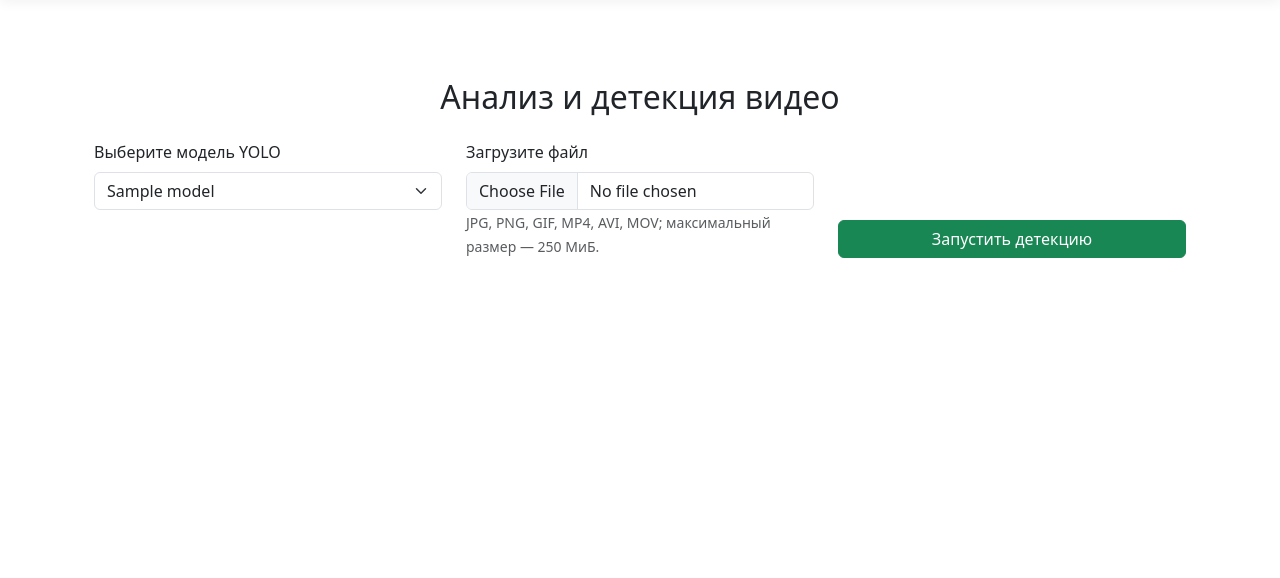
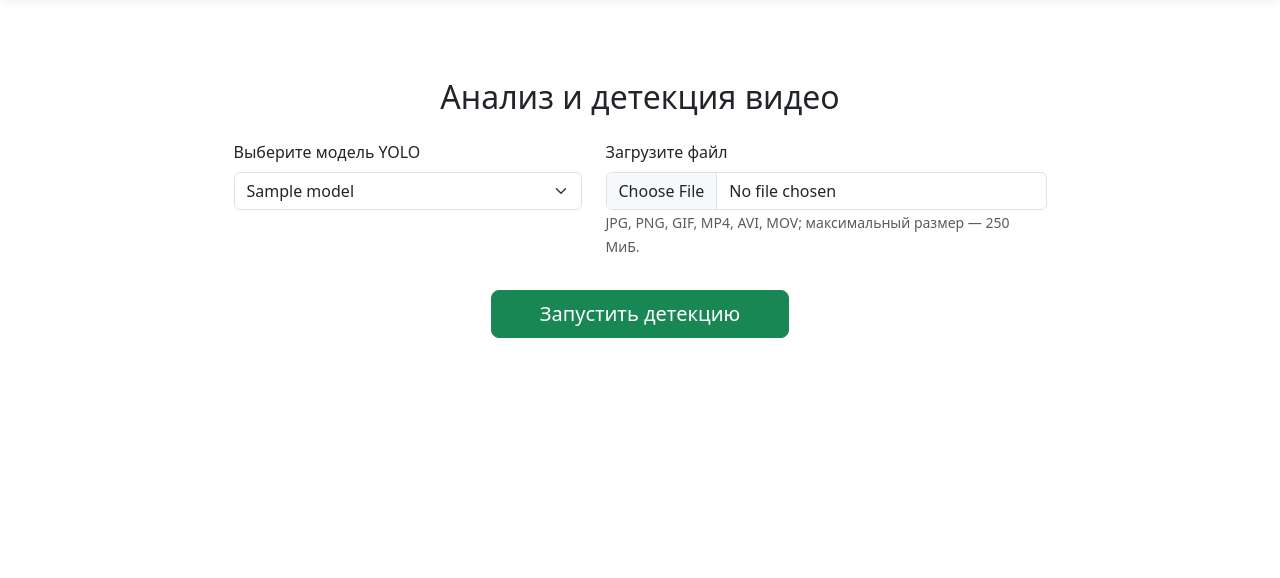
Before and after one commit to FunSkrip/VGA, a Flask app: template app/templates/analysis.html in a window 1280 px wide. Shown: the part 77-655 px from the top of the page. Run offline with Flask 3, Linux system fonts and the light colour scheme; tables that the repository leaves empty hold one stand-in row (values such as "Sample post"); the template is opened without the code that fills it: values that come from a table or form of the project are taken from there, most other values are stand-ins (such as "Sample title", 1, 10 or a date in 2020).

Commit message:
fix(ui): center the detection submit button

```diff
--- a/app/templates/analysis.html
+++ b/app/templates/analysis.html
@@ -7,7 +7,7 @@
   <form id="det-form" action="{{ url_for('analysis.upload') }}" method="post" enctype="multipart/form-data"
         class="row g-4 justify-content-center">
     {{ upload_form.hidden_tag() }}
-    <div class="col-md-4">
+    <div class="col-lg-4 col-md-5">
       <label for="modelSelect" class="form-label">Выберите модель YOLO</label>
       <select name="model" id="modelSelect" class="form-select" required>
         {% for val, label in models %}
@@ -15,14 +15,14 @@
         {% endfor %}
       </select>
     </div>
-    <div class="col-md-4">
+    <div class="col-lg-5 col-md-7">
       <label for="fileInput" class="form-label">Загрузите файл</label>
       <input type="file" name="file" id="fileInput" class="form-control"
              accept=".jpg,.jpeg,.png,.gif,.mp4,.avi,.mov" required>
       <small class="text-muted">JPG, PNG, GIF, MP4, AVI, MOV; максимальный размер — 250 МиБ.</small>
     </div>
-    <div class="col-md-4 d-flex align-items-end">
-      <button type="submit" class="btn btn-success w-100">Запустить детекцию</button>
+    <div class="col-12 d-flex justify-content-center pt-2">
+      <button type="submit" class="btn btn-success btn-lg px-5">Запустить детекцию</button>
     </div>
   </form>
   <div id="processing" class="text-center mt-4" style="display: none;">
```
